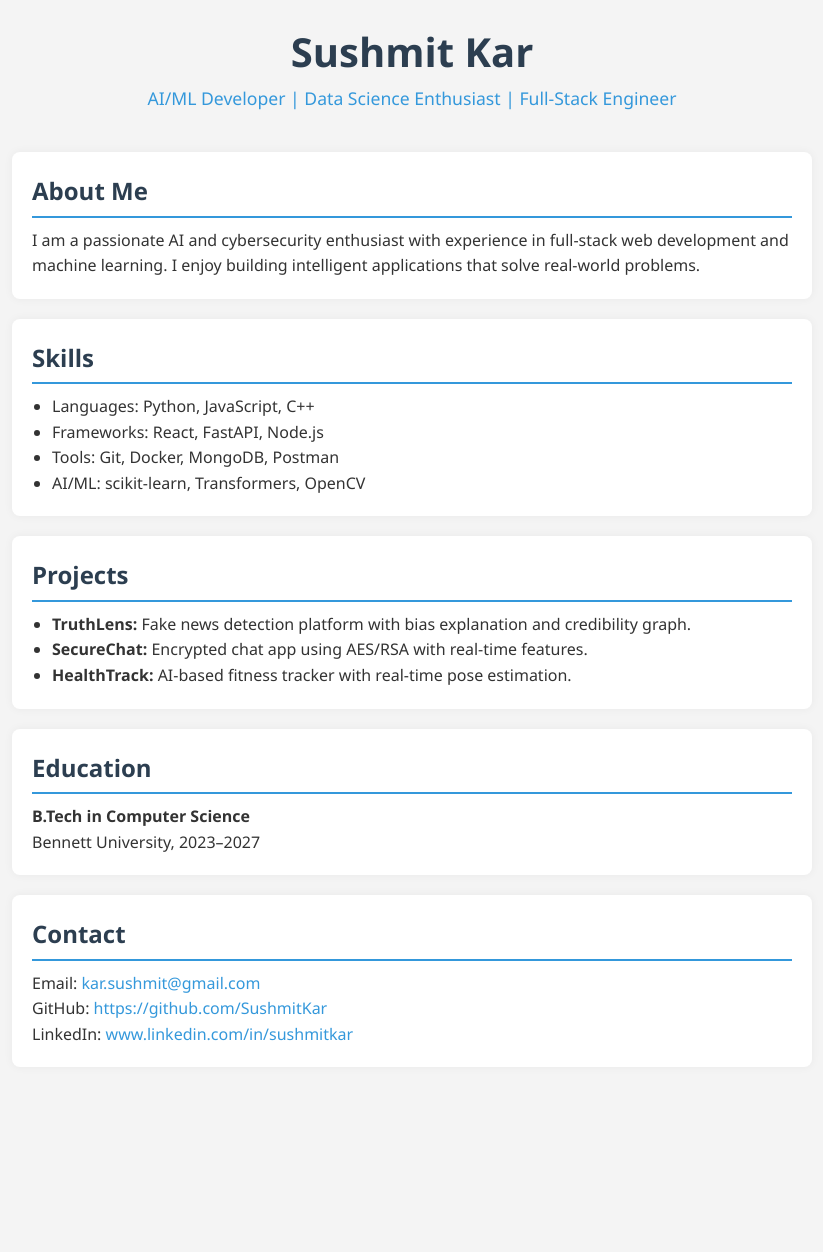
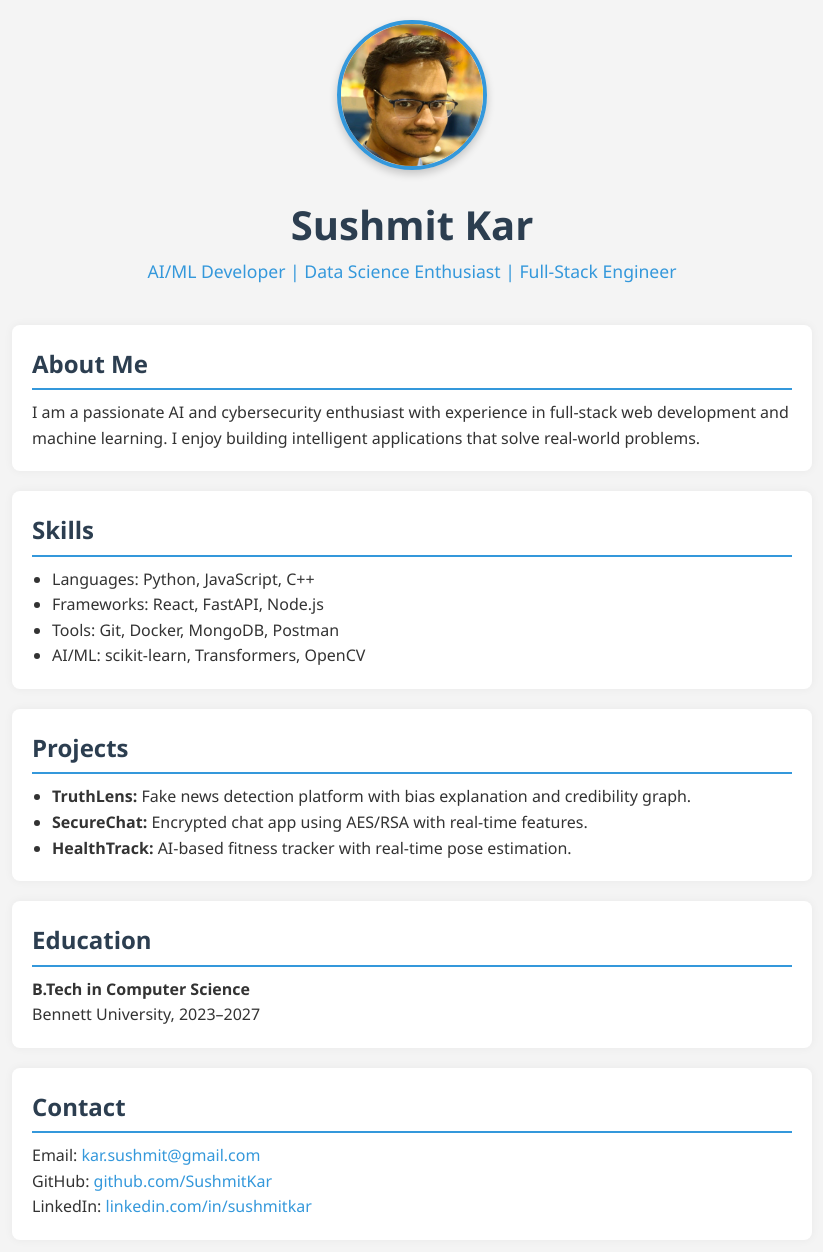
Before and after one commit to SushmitKar/My-Resume, a plain HTML site: page index.html in a window 1280 px wide. Shown: the whole page, without its empty margins (228-1051 px from the left). Before the commit the page ends 1107 px from the top, so only its background shows below. Drawn offline with Linux system fonts and the light colour scheme.

Commit message:
Added Profile Picture.

```diff
--- a/index.html
+++ b/index.html
@@ -3,7 +3,7 @@
 <head>
   <meta charset="UTF-8" />
   <meta name="viewport" content="width=device-width, initial-scale=1.0"/>
-  <title>Your Resume</title>
+  <title>Sushmit Kar - Resume</title>
   <style>
     :root {
       --primary: #2c3e50;
@@ -26,6 +26,15 @@
     header {
       text-align: center;
       margin-bottom: 40px;
+    }
+    .profile-pic {
+      width: 150px;
+      height: 150px;
+      border-radius: 50%;
+      object-fit: cover;
+      border: 4px solid var(--accent);
+      margin-bottom: 15px;
+      box-shadow: 0 4px 8px rgba(0,0,0,0.2);
     }
     header h1 {
       color: var(--primary);
@@ -57,9 +66,16 @@
       color: var(--accent);
       text-decoration: none;
     }
+    .contact a:hover {
+      text-decoration: underline;
+    }
     @media (max-width: 600px) {
       header h1 {
         font-size: 1.8rem;
+      }
+      .profile-pic {
+        width: 100px;
+        height: 100px;
       }
     }
   </style>
@@ -67,6 +83,7 @@
 <body>
 
   <header>
+    <img src="profile.jpg" alt="Profile Picture" class="profile-pic"/>
     <h1>Sushmit Kar</h1>
     <p>AI/ML Developer | Data Science Enthusiast | Full-Stack Engineer</p>
   </header>
@@ -102,9 +119,9 @@
 
   <section class="contact">
     <h2>Contact</h2>
-    <p>Email: <a href="mailto:your.email@example.com">kar.sushmit@gmail.com</a></p>
-    <p>GitHub: <a href="https://github.com/yourusername" target="_blank">https://github.com/SushmitKar</a></p>
-    <p>LinkedIn: <a href="https://linkedin.com/in/yourprofile" target="_blank">www.linkedin.com/in/sushmitkar</a></p>
+    <p>Email: <a href="mailto:kar.sushmit@gmail.com">kar.sushmit@gmail.com</a></p>
+    <p>GitHub: <a href="https://github.com/SushmitKar" target="_blank">github.com/SushmitKar</a></p>
+    <p>LinkedIn: <a href="https://linkedin.com/in/sushmitkar" target="_blank">linkedin.com/in/sushmitkar</a></p>
   </section>
 
 </body>
```
Also changed, not shown: profile.jpg (added).
